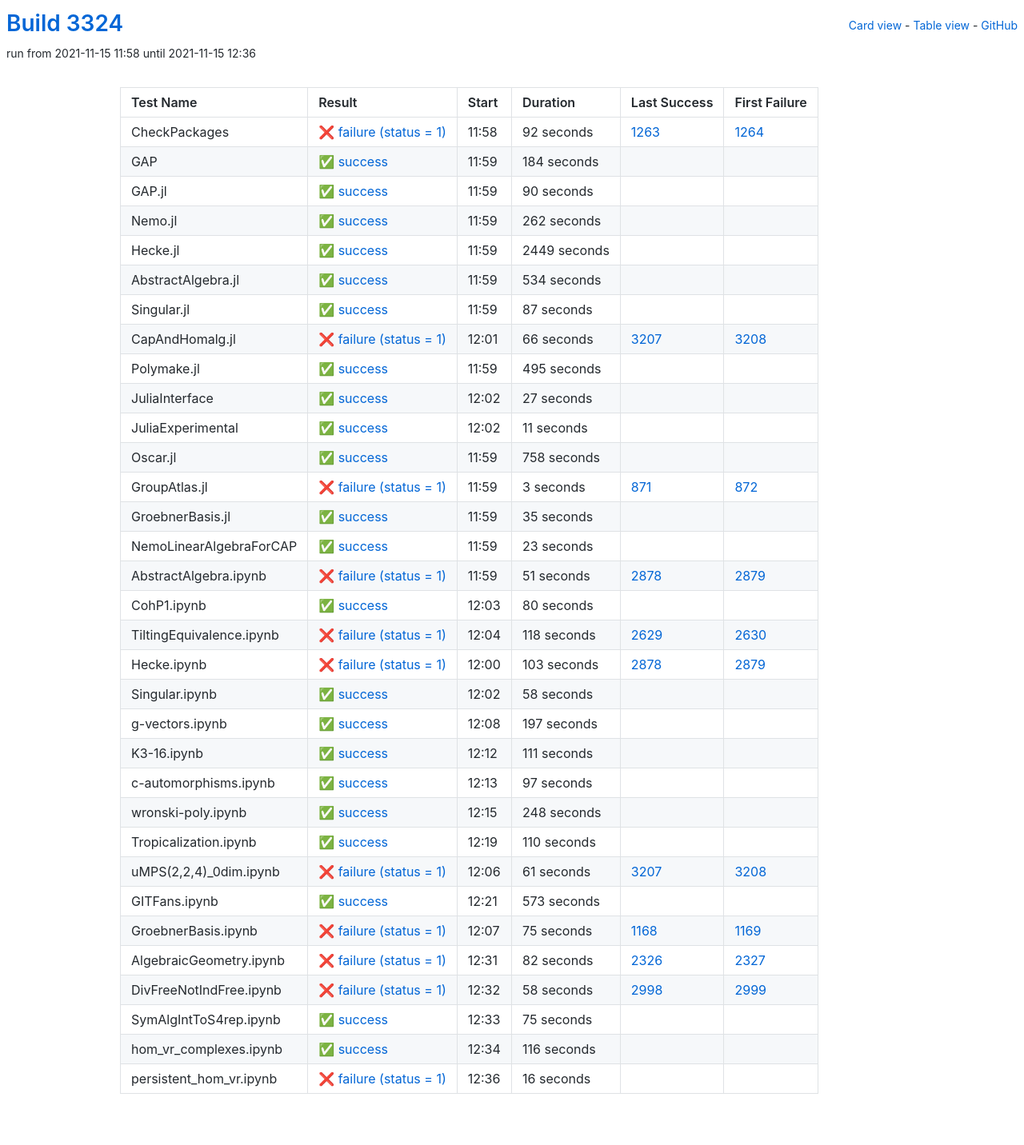
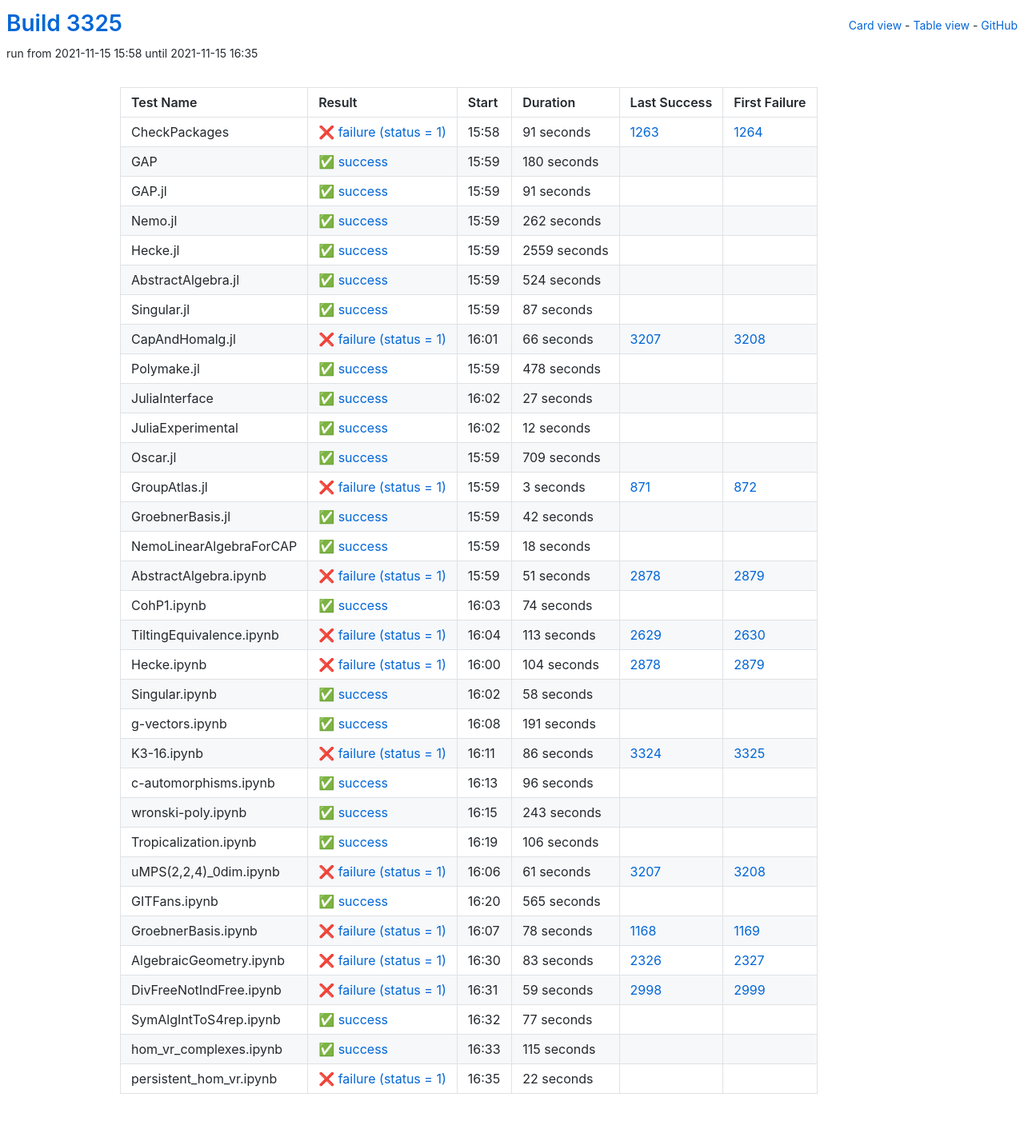
Before and after one commit to oscar-system/oscar-ci-status-stable, a Jekyll site: the page built from table.html, in a window 1280 px wide. Shown: the whole page at 80% size. Built offline with Jekyll 4.4.1, drawn with Linux system fonts in a browser that asks for light colours.

Commit message:
Build #3325

```diff
--- a/_data/ci.yml
+++ b/_data/ci.yml
@@ -1,6 +1,6 @@
 ---
-build: 3324
-build_url: https://oscarci.mathematik.uni-kl.de/job/oscar-stable/3324/
+build: 3325
+build_url: https://oscarci.mathematik.uni-kl.de/job/oscar-stable/3325/
 job: oscar-stable
 organization: oscar-system
 repo: oscar-ci-status-stable
@@ -8,44 +8,44 @@ repourl: https://github.com/oscar-system/oscar-ci-status-stable
 tests:
 - name: CheckPackages
   id: checkpackages
-  log: https://oscarci.mathematik.uni-kl.de/job/oscar-stable/3324/artifact/logs/build-3324/CheckPackages.log
-  start: 2021-11-15 11:58
+  log: https://oscarci.mathematik.uni-kl.de/job/oscar-stable/3325/artifact/logs/build-3325/CheckPackages.log
+  start: 2021-11-15 15:58
   success: false
   exitcode: 1
   status: failure
-  duration: 92
+  duration: 91
   last_success: 1263
   last_success_url: https://oscarci.mathematik.uni-kl.de/job/oscar-stable/1263/
   first_failure: 1264
   first_failure_url: https://oscarci.mathematik.uni-kl.de/job/oscar-stable/1264/
 - name: GAP
   id: gap
-  log: https://oscarci.mathematik.uni-kl.de/job/oscar-stable/3324/artifact/logs/build-3324/GAP.log
-  start: 2021-11-15 11:59
+  log: https://oscarci.mathematik.uni-kl.de/job/oscar-stable/3325/artifact/logs/build-3325/GAP.log
+  start: 2021-11-15 15:59
   success: true
   exitcode: 0
   status: success
-  duration: 184
+  duration: 180
   last_success: false
   last_success_url:
   first_failure: false
   first_failure_url:
 - name: GAP.jl
   id: gap-jl
-  log: https://oscarci.mathematik.uni-kl.de/job/oscar-stable/3324/artifact/logs/build-3324/GAP.jl.log
-  start: 2021-11-15 11:59
+  log: https://oscarci.mathematik.uni-kl.de/job/oscar-stable/3325/artifact/logs/build-3325/GAP.jl.log
+  start: 2021-11-15 15:59
   success: true
   exitcode: 0
   status: success
-  duration: 90
+  duration: 91
   last_success: false
   last_success_url:
   first_failure: false
   first_failure_url:
 - name: Nemo.jl
   id: nemo-jl
-  log: https://oscarci.mathematik.uni-kl.de/job/oscar-stable/3324/artifact/logs/build-3324/Nemo.jl.log
-  start: 2021-11-15 11:59
+  log: https://oscarci.mathematik.uni-kl.de/job/oscar-stable/3325/artifact/logs/build-3325/Nemo.jl.log
+  start: 2021-11-15 15:59
   success: true
   exitcode: 0
   status: success
@@ -56,32 +56,32 @@ tests:
   first_failure_url:
 - name: Hecke.jl
   id: hecke-jl
-  log: https://oscarci.mathematik.uni-kl.de/job/oscar-stable/3324/artifact/logs/build-3324/Hecke.jl.log
-  start: 2021-11-15 11:59
+  log: https://oscarci.mathematik.uni-kl.de/job/oscar-stable/3325/artifact/logs/build-3325/Hecke.jl.log
+  start: 2021-11-15 15:59
   success: true
   exitcode: 0
   status: success
-  duration: 2449
+  duration: 2559
   last_success: false
   last_success_url:
   first_failure: false
   first_failure_url:
 - name: AbstractAlgebra.jl
   id: abstractalgebra-jl
-  log: https://oscarci.mathematik.uni-kl.de/job/oscar-stable/3324/artifact/logs/build-3324/AbstractAlgebra.jl.log
-  start: 2021-11-15 11:59
+  log: https://oscarci.mathematik.uni-kl.de/job/oscar-stable/3325/artifact/logs/build-3325/AbstractAlgebra.jl.log
+  start: 2021-11-15 15:59
   success: true
   exitcode: 0
   status: success
-  duration: 534
+  duration: 524
   last_success: false
   last_success_url:
   first_failure: false
   first_failure_url:
 - name: Singular.jl
   id: singular-jl
-  log: https://oscarci.mathematik.uni-kl.de/job/oscar-stable/3324/artifact/logs/build-3324/Singular.jl.log
-  start: 2021-11-15 11:59
+  log: https://oscarci.mathematik.uni-kl.de/job/oscar-stable/3325/artifact/logs/build-3325/Singular.jl.log
+  start: 2021-11-15 15:59
   success: true
   exitcode: 0
   status: success
@@ -92,8 +92,8 @@ tests:
   first_failure_url:
 - name: CapAndHomalg.jl
   id: capandhomalg-jl
-  log: https://oscarci.mathematik.uni-kl.de/job/oscar-stable/3324/artifact/logs/build-3324/CapAndHomalg.jl.log
-  start: 2021-11-15 12:01
+  log: https://oscarci.mathematik.uni-kl.de/job/oscar-stable/3325/artifact/logs/build-3325/CapAndHomalg.jl.log
+  start: 2021-11-15 16:01
   success: false
   exitcode: 1
   status: failure
@@ -104,20 +104,20 @@ tests:
   first_failure_url: https://oscarci.mathematik.uni-kl.de/job/oscar-stable/3208/
 - name: Polymake.jl
   id: polymake-jl
-  log: https://oscarci.mathematik.uni-kl.de/job/oscar-stable/3324/artifact/logs/build-3324/Polymake.jl.log
-  start: 2021-11-15 11:59
+  log: https://oscarci.mathematik.uni-kl.de/job/oscar-stable/3325/artifact/logs/build-3325/Polymake.jl.log
+  start: 2021-11-15 15:59
   success: true
   exitcode: 0
   status: success
-  duration: 495
+  duration: 478
   last_success: false
   last_success_url:
   first_failure: false
   first_failure_url:
 - name: JuliaInterface
   id: juliainterface
-  log: https://oscarci.mathematik.uni-kl.de/job/oscar-stable/3324/artifact/logs/build-3324/JuliaInterface.log
-  start: 2021-11-15 12:02
+  log: https://oscarci.mathematik.uni-kl.de/job/oscar-stable/3325/artifact/logs/build-3325/JuliaInterface.log
+  start: 2021-11-15 16:02
   success: true
   exitcode: 0
   status: success
@@ -128,32 +128,32 @@ tests:
   first_failure_url:
 - name: JuliaExperimental
   id: juliaexperimental
-  log: https://oscarci.mathematik.uni-kl.de/job/oscar-stable/3324/artifact/logs/build-3324/JuliaExperimental.log
-  start: 2021-11-15 12:02
+  log: https://oscarci.mathematik.uni-kl.de/job/oscar-stable/3325/artifact/logs/build-3325/JuliaExperimental.log
+  start: 2021-11-15 16:02
   success: true
   exitcode: 0
   status: success
-  duration: 11
+  duration: 12
   last_success: false
   last_success_url:
   first_failure: false
   first_failure_url:
 - name: Oscar.jl
   id: oscar-jl
-  log: https://oscarci.mathematik.uni-kl.de/job/oscar-stable/3324/artifact/logs/build-3324/Oscar.jl.log
-  start: 2021-11-15 11:59
+  log: https://oscarci.mathematik.uni-kl.de/job/oscar-stable/3325/artifact/logs/build-3325/Oscar.jl.log
+  start: 2021-11-15 15:59
   success: true
   exitcode: 0
   status: success
-  duration: 758
+  duration: 709
   last_success: false
   last_success_url:
   first_failure: false
   first_failure_url:
 - name: GroupAtlas.jl
   id: groupatlas-jl
-  log: https://oscarci.mathematik.uni-kl.de/job/oscar-stable/3324/artifact/logs/build-3324/GroupAtlas.jl.log
-  start: 2021-11-15 11:59
+  log: https://oscarci.mathematik.uni-kl.de/job/oscar-stable/3325/artifact/logs/build-3325/GroupAtlas.jl.log
+  start: 2021-11-15 15:59
   success: false
   exitcode: 1
   status: failure
@@ -164,32 +164,32 @@ tests:
   first_failure_url: https://oscarci.mathematik.uni-kl.de/job/oscar-stable/872/
 - name: GroebnerBasis.jl
   id: groebnerbasis-jl
-  log: https://oscarci.mathematik.uni-kl.de/job/oscar-stable/3324/artifact/logs/build-3324/GroebnerBasis.jl.log
-  start: 2021-11-15 11:59
+  log: https://oscarci.mathematik.uni-kl.de/job/oscar-stable/3325/artifact/logs/build-3325/GroebnerBasis.jl.log
+  start: 2021-11-15 15:59
   success: true
   exitcode: 0
   status: success
-  duration: 35
+  duration: 42
   last_success: false
   last_success_url:
   first_failure: false
   first_failure_url:
 - name: NemoLinearAlgebraForCAP
   id: nemolinearalgebraforcap
-  log: https://oscarci.mathematik.uni-kl.de/job/oscar-stable/3324/artifact/logs/build-3324/NemoLinearAlgebraForCAP.log
-  start: 2021-11-15 11:59
+  log: https://oscarci.mathematik.uni-kl.de/job/oscar-stable/3325/artifact/logs/build-3325/NemoLinearAlgebraForCAP.log
+  start: 2021-11-15 15:59
   success: true
   exitcode: 0
   status: success
-  duration: 23
+  duration: 18
   last_success: false
   last_success_url:
   first_failure: false
   first_failure_url:
 - name: AbstractAlgebra.ipynb
   id: abstractalgebra-ipynb
-  log: https://oscarci.mathematik.uni-kl.de/job/oscar-stable/3324/artifact/logs/build-3324/AbstractAlgebra.ipynb.log
-  start: 2021-11-15 11:59
+  log: https://oscarci.mathematik.uni-kl.de/job/oscar-stable/3325/artifact/logs/build-3325/AbstractAlgebra.ipynb.log
+  start: 2021-11-15 15:59
   success: false
   exitcode: 1
   status: failure
@@ -200,44 +200,44 @@ tests:
   first_failure_url: https://oscarci.mathematik.uni-kl.de/job/oscar-stable/2879/
 - name: CohP1.ipynb
   id: cohp1-ipynb
-  log: https://oscarci.mathematik.uni-kl.de/job/oscar-stable/3324/artifact/logs/build-3324/CohP1.ipynb.log
-  start: 2021-11-15 12:03
+  log: https://oscarci.mathematik.uni-kl.de/job/oscar-stable/3325/artifact/logs/build-3325/CohP1.ipynb.log
+  start: 2021-11-15 16:03
   success: true
   exitcode: 0
   status: success
-  duration: 80
+  duration: 74
   last_success: false
   last_success_url:
   first_failure: false
   first_failure_url:
 - name: TiltingEquivalence.ipynb
   id: tiltingequivalence-ipynb
-  log: https://oscarci.mathematik.uni-kl.de/job/oscar-stable/3324/artifact/logs/build-3324/TiltingEquivalence.ipynb.log
-  start: 2021-11-15 12:04
+  log: https://oscarci.mathematik.uni-kl.de/job/oscar-stable/3325/artifact/logs/build-3325/TiltingEquivalence.ipynb.log
+  start: 2021-11-15 16:04
   success: false
   exitcode: 1
   status: failure
-  duration: 118
+  duration: 113
   last_success: 2629
   last_success_url: https://oscarci.mathematik.uni-kl.de/job/oscar-stable/2629/
   first_failure: 2630
   first_failure_url: https://oscarci.mathematik.uni-kl.de/job/oscar-stable/2630/
 - name: Hecke.ipynb
   id: hecke-ipynb
-  log: https://oscarci.mathematik.uni-kl.de/job/oscar-stable/3324/artifact/logs/build-3324/Hecke.ipynb.log
-  start: 2021-11-15 12:00
+  log: https://oscarci.mathematik.uni-kl.de/job/oscar-stable/3325/artifact/logs/build-3325/Hecke.ipynb.log
+  start: 2021-11-15 16:00
   success: false
   exitcode: 1
   status: failure
-  duration: 103
+  duration: 104
   last_success: 2878
   last_success_url: https://oscarci.mathematik.uni-kl.de/job/oscar-stable/2878/
   first_failure: 2879
   first_failure_url: https://oscarci.mathematik.uni-kl.de/job/oscar-stable/2879/
 - name: Singular.ipynb
   id: singular-ipynb
-  log: https://oscarci.mathematik.uni-kl.de/job/oscar-stable/3324/artifact/logs/build-3324/Singular.ipynb.log
-  start: 2021-11-15 12:02
+  log: https://oscarci.mathematik.uni-kl.de/job/oscar-stable/3325/artifact/logs/build-3325/Singular.ipynb.log
+  start: 2021-11-15 16:02
   success: true
   exitcode: 0
   status: success
@@ -248,68 +248,68 @@ tests:
   first_failure_url:
 - name: g-vectors.ipynb
   id: g-vectors-ipynb
-  log: https://oscarci.mathematik.uni-kl.de/job/oscar-stable/3324/artifact/logs/build-3324/g-vectors.ipynb.log
-  start: 2021-11-15 12:08
+  log: https://oscarci.mathematik.uni-kl.de/job/oscar-stable/3325/artifact/logs/build-3325/g-vectors.ipynb.log
+  start: 2021-11-15 16:08
   success: true
   exitcode: 0
   status: success
-  duration: 197
+  duration: 191
   last_success: false
   last_success_url:
   first_failure: false
   first_failure_url:
 - name: K3-16.ipynb
   id: k3-16-ipynb
-  log: https://oscarci.mathematik.uni-kl.de/job/oscar-stable/3324/artifact/logs/build-3324/K3-16.ipynb.log
-  start: 2021-11-15 12:12
+  log: https://oscarci.mathematik.uni-kl.de/job/oscar-stable/3325/artifact/logs/build-3325/K3-16.ipynb.log
+  start: 2021-11-15 16:11
+  success: false
+  exitcode: 1
+  status: failure
+  duration: 86
+  last_success: 3324
+  last_success_url: https://oscarci.mathematik.uni-kl.de/job/oscar-stable/3324/
+  first_failure: 3325
+  first_failure_url: https://oscarci.mathematik.uni-kl.de/job/oscar-stable/3325/
+- name: c-automorphisms.ipynb
+  id: c-automorphisms-ipynb
+  log: https://oscarci.mathematik.uni-kl.de/job/oscar-stable/3325/artifact/logs/build-3325/c-automorphisms.ipynb.log
+  start: 2021-11-15 16:13
   success: true
   exitcode: 0
   status: success
-  duration: 111
-  last_success: false
-  last_success_url:
-  first_failure: false
-  first_failure_url:
-- name: c-automorphisms.ipynb
-  id: c-automorphisms-ipynb
-  log: https://oscarci.mathematik.uni-kl.de/job/oscar-stable/3324/artifact/logs/build-3324/c-automorphisms.ipynb.log
-  start: 2021-11-15 12:13
-  success: true
-  exitcode: 0
-  status: success
-  duration: 97
+  duration: 96
   last_success: false
   last_success_url:
   first_failure: false
   first_failure_url:
 - name: wronski-poly.ipynb
   id: wronski-poly-ipynb
-  log: https://oscarci.mathematik.uni-kl.de/job/oscar-stable/3324/artifact/logs/build-3324/wronski-poly.ipynb.log
-  start: 2021-11-15 12:15
+  log: https://oscarci.mathematik.uni-kl.de/job/oscar-stable/3325/artifact/logs/build-3325/wronski-poly.ipynb.log
+  start: 2021-11-15 16:15
   success: true
   exitcode: 0
   status: success
-  duration: 248
+  duration: 243
   last_success: false
   last_success_url:
   first_failure: false
   first_failure_url:
 - name: Tropicalization.ipynb
   id: tropicalization-ipynb
-  log: https://oscarci.mathematik.uni-kl.de/job/oscar-stable/3324/artifact/logs/build-3324/Tropicalization.ipynb.log
-  start: 2021-11-15 12:19
+  log: https://oscarci.mathematik.uni-kl.de/job/oscar-stable/3325/artifact/logs/build-3325/Tropicalization.ipynb.log
+  start: 2021-11-15 16:19
   success: true
   exitcode: 0
   status: success
-  duration: 110
+  duration: 106
   last_success: false
   last_success_url:
   first_failure: false
   first_failure_url:
 - name: uMPS(2,2,4)_0dim.ipynb
   id: umps-2-2-4-0dim-ipynb
-  log: https://oscarci.mathematik.uni-kl.de/job/oscar-stable/3324/artifact/logs/build-3324/uMPS-2-2-4-_0dim.ipynb.log
-  start: 2021-11-15 12:06
+  log: https://oscarci.mathematik.uni-kl.de/job/oscar-stable/3325/artifact/logs/build-3325/uMPS-2-2-4-_0dim.ipynb.log
+  start: 2021-11-15 16:06
   success: false
   exitcode: 1
   status: failure
@@ -320,84 +320,84 @@ tests:
   first_failure_url: https://oscarci.mathematik.uni-kl.de/job/oscar-stable/3208/
 - name: GITFans.ipynb
   id: gitfans-ipynb
-  log: https://oscarci.mathematik.uni-kl.de/job/oscar-stable/3324/artifact/logs/build-3324/GITFans.ipynb.log
-  start: 2021-11-15 12:21
+  log: https://oscarci.mathematik.uni-kl.de/job/oscar-stable/3325/artifact/logs/build-3325/GITFans.ipynb.log
+  start: 2021-11-15 16:20
   success: true
   exitcode: 0
   status: success
-  duration: 573
+  duration: 565
   last_success: false
   last_success_url:
   first_failure: false
   first_failure_url:
 - name: GroebnerBasis.ipynb
   id: groebnerbasis-ipynb
-  log: https://oscarci.mathematik.uni-kl.de/job/oscar-stable/3324/artifact/logs/build-3324/GroebnerBasis.ipynb.log
-  start: 2021-11-15 12:07
+  log: https://oscarci.mathematik.uni-kl.de/job/oscar-stable/3325/artifact/logs/build-3325/GroebnerBasis.ipynb.log
+  start: 2021-11-15 16:07
   success: false
   exitcode: 1
   status: failure
-  duration: 75
+  duration: 78
   last_success: 1168
   last_success_url: https://oscarci.mathematik.uni-kl.de/job/oscar-stable/1168/
   first_failure: 1169
   first_failure_url: https://oscarci.mathematik.uni-kl.de/job/oscar-stable/1169/
 - name: AlgebraicGeometry.ipynb
   id: algebraicgeometry-ipynb
-  log: https://oscarci.mathematik.uni-kl.de/job/oscar-stable/3324/artifact/logs/build-3324/AlgebraicGeometry.ipynb.log
-  start: 2021-11-15 12:31
+  log: https://oscarci.mathematik.uni-kl.de/job/oscar-stable/3325/artifact/logs/build-3325/AlgebraicGeometry.ipynb.log
+  start: 2021-11-15 16:30
   success: false
   exitcode: 1
   status: failure
-  duration: 82
+  duration: 83
   last_success: 2326
   last_success_url: https://oscarci.mathematik.uni-kl.de/job/oscar-stable/2326/
   first_failure: 2327
   first_failure_url: https://oscarci.mathematik.uni-kl.de/job/oscar-stable/2327/
 - name: DivFreeNotIndFree.ipynb
   id: divfreenotindfree-ipynb
-  log: https://oscarci.mathematik.uni-kl.de/job/oscar-stable/3324/artifact/logs/build-3324/DivFreeNotIndFree.ipynb.log
-  start: 2021-11-15 12:32
+  log: https://oscarci.mathematik.uni-kl.de/job/oscar-stable/3325/artifact/logs/build-3325/DivFreeNotIndFree.ipynb.log
+  start: 2021-11-15 16:31
   success: false
   exitcode: 1
   status: failure
-  duration: 58
+  duration: 59
   last_success: 2998
   last_success_url: https://oscarci.mathematik.uni-kl.de/job/oscar-stable/2998/
   first_failure: 2999
   first_failure_url: https://oscarci.mathematik.uni-kl.de/job/oscar-stable/2999/
 - name: SymAlgIntToS4rep.ipynb
   id: symalginttos4rep-ipynb
-  log: https://oscarci.mathematik.uni-kl.de/job/oscar-stable/3324/artifact/logs/build-3324/SymAlgIntToS4rep.ipynb.log
-  start: 2021-11-15 12:33
+  log: https://oscarci.mathematik.uni-kl.de/job/oscar-stable/3325/artifact/logs/build-3325/SymAlgIntToS4rep.ipynb.log
+  start: 2021-11-15 16:32
   success: true
   exitcode: 0
   status: success
-  duration: 75
+  duration: 77
   last_success: false
   last_success_url:
   first_failure: false
   first_failure_url:
 - name: hom_vr_complexes.ipynb
   id: hom-vr-complexes-ipynb
-  log: https://oscarci.mathematik.uni-kl.de/job/oscar-stable/3324/artifact/logs/build-3324/hom_vr_complexes.ipynb.log
-  start: 2021-11-15 12:34
+  log: https://oscarci.mathematik.uni-kl.de/job/oscar-stable/3325/artifact/logs/build-3325/hom_vr_complexes.ipynb.log
+  start: 2021-11-15 16:33
   success: true
   exitcode: 0
   status: success
-  duration: 116
+  duration: 115
   last_success: false
   last_success_url:
   first_failure: false
   first_failure_url:
 - name: persistent_hom_vr.ipynb
   id: persistent-hom-vr-ipynb
-  log: https://oscarci.mathematik.uni-kl.de/job/oscar-stable/3324/artifact/logs/build-3324/persistent_hom_vr.ipynb.log
-  start: 2021-11-15 12:36
+  log: https://oscarci.mathematik.uni-kl.de/job/oscar-stable/3325/artifact/logs/build-3325/persistent_hom_vr.ipynb.log
+  start: 2021-11-15 16:35
   success: false
   exitcode: 1
   status: failure
-  duration: 16
+  duration: 22
   last_success: false
   last_success_url:
   first_failure: false
```
Also changed, not shown: README.md.
